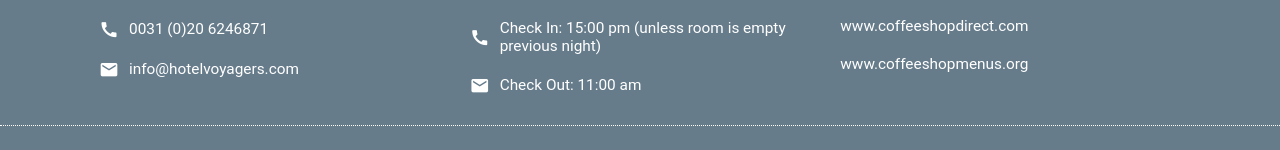
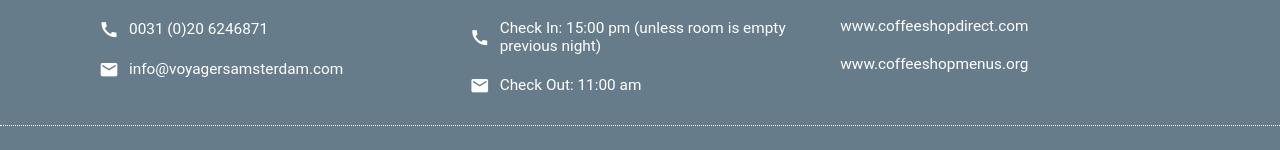
Before and after one commit to WaldovDijk/VoyagersWebsite, a React (Create React App) app in the folder Website/client/: page / in a window 1280 px wide. Shown: the part 2021-2171 px from the top of the page. Built offline with nearby package versions, Linux system fonts and the light colour scheme.

Commit message:
FooterUpdate

```diff
--- a/Website/client/src/Components/Footer/FooterItem/index.tsx
+++ b/Website/client/src/Components/Footer/FooterItem/index.tsx
@@ -35,6 +35,10 @@ const ItemLink = styled('div')`
     text-decoration: underline;
   }
 `;
+const SendEmail = styled('a')`
+  text-decoration: none;
+  color: white;
+`;
 
 const FooterItem = ({
   FooterData,
@@ -50,7 +54,15 @@ const FooterItem = ({
           <ItemContent key={i}>
             {data.icon && <Icon icon={data.icon} size={2} marginRight={1} />}
             {!data.link ? (
-              <div>{data.content}</div>
+              <div>
+                {data.icon === 'email' ? (
+                  <SendEmail href={`mailto:${data.content}`}>
+                    {data.content}
+                  </SendEmail>
+                ) : (
+                  data.content
+                )}
+              </div>
             ) : (
               <ItemLink onClick={() => window.open(data.link, '_blank')}>
                 {data.content}
--- a/Website/client/src/Data/index.tsx
+++ b/Website/client/src/Data/index.tsx
@@ -88,7 +88,7 @@ const FooterData = [
       },
       {
         icon: 'email',
-        content: 'info@hotelvoyagers.com',
+        content: 'info@voyagersamsterdam.com',
       },
     ],
   },
```
